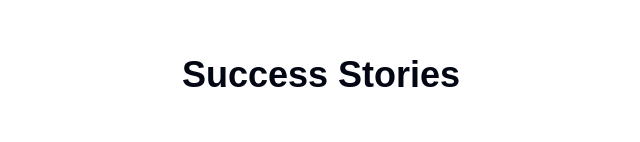
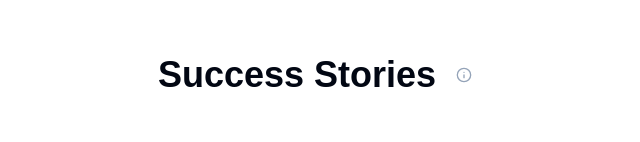
Before and after one commit to abiya-ai/GVL2025, a Next.js app: page / in a window 1280 px wide. Shown: the part 1672-1814 px from the top of the page, without its empty margins (319-959 px from the left). Built offline with nearby package versions, Linux system fonts and the light colour scheme; a web font is replaced by a local one.

Commit message:
I want to add a button on here which when hovered over will open a text

```diff
--- a/src/app/page.tsx
+++ b/src/app/page.tsx
@@ -1,3 +1,4 @@
+
 import Link from 'next/link';
 import Image from 'next/image';
 import {
@@ -11,7 +12,13 @@ import { sessions } from '@/lib/data';
 import { stories } from '@/lib/stories';
 import { PlaceHolderImages } from '@/lib/placeholder-images';
 import { Button } from '@/components/ui/button';
-import { ArrowRight, ExternalLink } from 'lucide-react';
+import { ArrowRight, ExternalLink, Info } from 'lucide-react';
+import {
+  Tooltip,
+  TooltipContent,
+  TooltipProvider,
+  TooltipTrigger,
+} from '@/components/ui/tooltip';
 
 export default function Home() {
   const imageMap = new Map(PlaceHolderImages.map((img) => [img.id, img]));
@@ -140,9 +147,26 @@ export default function Home() {
 
       <section id="success-stories" className="py-16 md:py-24 bg-white">
         <div className="container mx-auto px-4">
-          <h2 className="text-3xl md:text-4xl font-bold mb-12 text-center font-headline">
-            Success Stories
-          </h2>
+          <div className="flex justify-center items-center gap-2 mb-12">
+            <h2 className="text-3xl md:text-4xl font-bold text-center font-headline">
+              Success Stories
+            </h2>
+            <TooltipProvider>
+              <Tooltip>
+                <TooltipTrigger asChild>
+                  <Button variant="ghost" size="icon">
+                    <Info className="h-6 w-6 text-muted-foreground" />
+                  </Button>
+                </TooltipTrigger>
+                <TooltipContent>
+                  <p>
+                    Reach out to the GVL team to add in any cool projects you
+                    have vibecoded
+                  </p>
+                </TooltipContent>
+              </Tooltip>
+            </TooltipProvider>
+          </div>
           <div className="flex justify-center">
             {stories.map((story) => {
               const image = imageMap.get(story.imageId);
```
